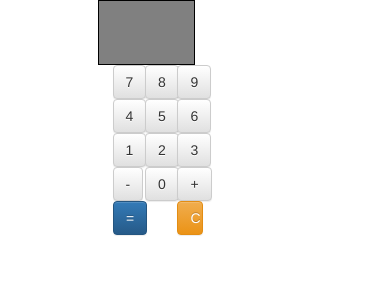
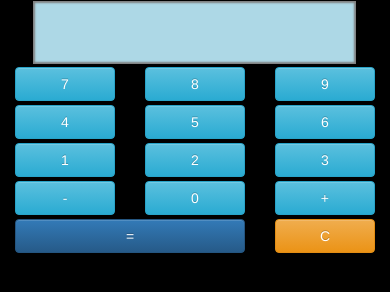
Before and after one commit to MartosMartinJose/ActividadGit, a website: page index.html in a window 390 px wide. Drawn offline with nearby package versions, Linux system fonts and the light colour scheme.

Commit message:
Actualizado index y funcionalidad con sumas y restas y botones a tamaño completo responsivos

```diff
--- a/funcionalidad.js
+++ b/funcionalidad.js
@@ -1,3 +1,18 @@
+
+function limpiar(){
+	$("#a").text("");
+	$("#b").text("");
+	$("#op").text("");
+	$("#resul").text("");
+	operando="";
+	a=null;
+	b=null;
+	c=2;
+	$("#error").text("");
+}
+
+
+$(function(){
 	var operando="";
 	var a=null;
 	var b=null;
@@ -66,15 +81,4 @@ $("button").click(function(){
 
 		}
 	});
-
-function limpiar(){
-	$("#a").text("");
-	$("#b").text("");
-	$("#op").text("");
-	$("#resul").text("");
-	operando="";
-	a=null;
-	b=null;
-	c=2;
-	$("#error").text("");
-}
+});
--- a/index.html
+++ b/index.html
@@ -7,19 +7,27 @@
     <link rel="stylesheet" type="text/css" href="bower_components/bootstrap/dist/css/bootstrap.min.css" />
     <link rel="stylesheet" type="text/css" href="bower_components/bootstrap/dist/css/bootstrap-theme.min.css" />
     <style>
+		body{
+			background-color:black;
+		}
 		.vista{
 			text-align:right;
 			height:65px;
 			border:1px solid black;
-			background-color:grey;
-			color:white;
+			background-color:lightblue;
+			color:black;
+			box-shadow:0px 0px 2px 2px gray inset;
+		}
+		.separa{
+			padding-top:2px;
+			padding-bottom:2px;
 		}
     </style>
 </head>
 <body>
     <div class="container-fluid">
 		<div class="row">
-			<div class="col-xs-3 col-xs-offset-3 vista" id="vista">
+			<div class="col-xs-10 col-xs-offset-1 vista" id="vista">
 				<div id="a" ></div>
 				<div id="op" ></div>
 				<div id="b" ></div>
@@ -27,59 +35,59 @@
 			</div>
         </div>
         <div class="row">
-			<div class="col-xs-1 col-xs-offset-3 text-right">
-				<button id="b7" value="7" class="btn btn-default">7</button>
+			<div class="col-xs-4 text-right separa">
+				<button id="b7" value="7" class="btn btn-info btn-block">7</button>
 			</div>
-			<div class="col-xs-1 ">
-				<button id="b8" value="8" class="btn btn-default">8</button>
+			<div class="col-xs-4 separa ">
+				<button id="b8" value="8" class="btn btn-info btn-block">8</button>
 			</div>
-			<div class="col-xs-1">
-				<button id="b9" value="9" class="btn btn-default">9</button>
+			<div class="col-xs-4 separa">
+				<button id="b9" value="9" class="btn btn-info btn-block">9</button>
             </div>
         </div>
         <div class="row">
-            <div class="col-xs-1 col-xs-offset-3 text-right">
-				<button id="b4" value="4" class="btn btn-default">4</button>
+            <div class="col-xs-4 text-right separa">
+				<button id="b4" value="4" class="btn btn-info btn-block">4</button>
 			</div>
-			<div class="col-xs-1">
-				<button id="b5" value="5" class="btn btn-default">5</button>
+			<div class="col-xs-4 separa">
+				<button id="b5" value="5" class="btn btn-info btn-block">5</button>
 			</div>
-			<div class="col-xs-1 ">
-				<button id="b6" value="6" class="btn btn-default">6</button>
+			<div class="col-xs-4 separa ">
+				<button id="b6" value="6" class="btn btn-info btn-block">6</button>
 			</div>
 		</div>
 		<div class="row">
-            <div class="col-xs-1 col-xs-offset-3 text-right">
-				<button id="b1" value="1" class="btn btn-default">1</button>
+            <div class="col-xs-4 separa text-right">
+				<button id="b1" value="1" class="btn btn-info btn-block">1</button>
             </div>
-            <div class="col-xs-1">
-				<button id="b2" value="2" class="btn btn-default">2</button>
+            <div class="col-xs-4 separa">
+				<button id="b2" value="2" class="btn btn-info btn-block">2</button>
 			</div>
-			<div class="col-xs-1 ">
-				<button id="b3" value="3" class="btn btn-default">3</button>
+			<div class="col-xs-4 separa ">
+				<button id="b3" value="3" class="btn btn-info btn-block">3</button>
             </div>
        </div>
        <div class="row">
-		   <div class="col-xs-1 col-xs-offset-3 text-right">
-				<button id="menos" value="-" class="btn btn-default opera">-</button>
+		   <div class="col-xs-4 separa text-right">
+				<button id="menos" value="-" class="btn btn-info btn-block opera">-</button>
 			</div>
-			<div class="col-xs-1">
-				<button id="b0" value="0" class="btn btn-default">0</button>
+			<div class="col-xs-4 separa">
+				<button id="b0" value="0" class="btn btn-info btn-block">0</button>
 			</div>
-			<div class="col-xs-1">
-				<button id="mas" value="+" class="btn btn-default opera">+</button>
+			<div class="col-xs-4 separa">
+				<button id="mas" value="+" class="btn btn-info btn-block opera">+</button>
 			</div>
         </div>
         <div class="row">
-			<div class="col-xs-2 col-xs-offset-3 text-right">
+			<div class="col-xs-8 separa text-right">
 				<button id="igual" class="btn btn-primary btn-block">=</button>
 			</div>
-			<div class="col-xs-1">
+			<div class="col-xs-4 separa">
 				<button id="limp" class="btn btn-warning btn-block">C</button>
 			</div>
 		</div>
 		<div class="row">
-			<div class="col-xs-3 col-xs-offset-3">
+			<div class="col-xs-5 separa col-xs-offset-3">
 				<p class="bg-danger" id="error"></p>
 			</div>
 		</div>
```
Lines whose indentation alone changed are shown as unchanged.
